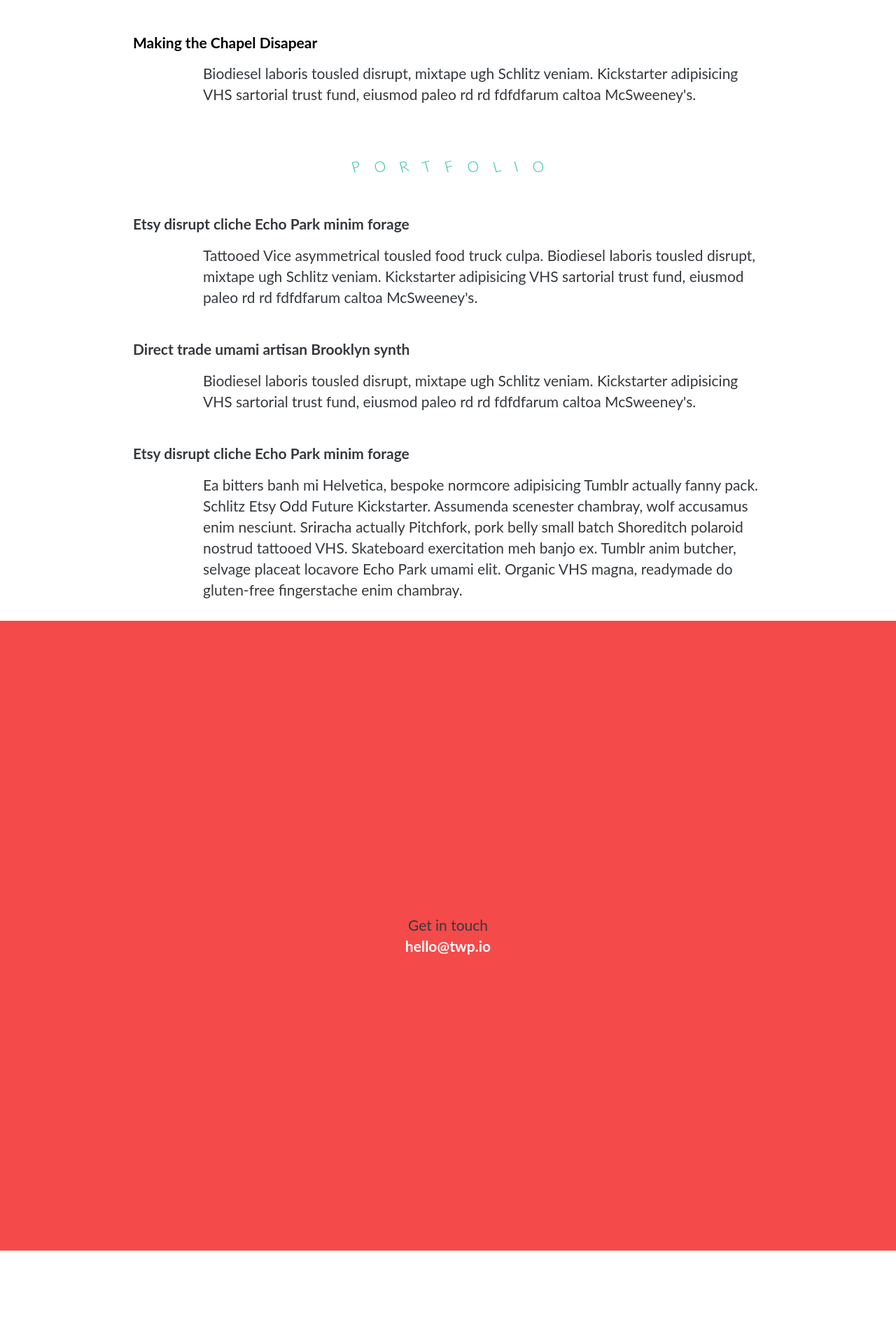
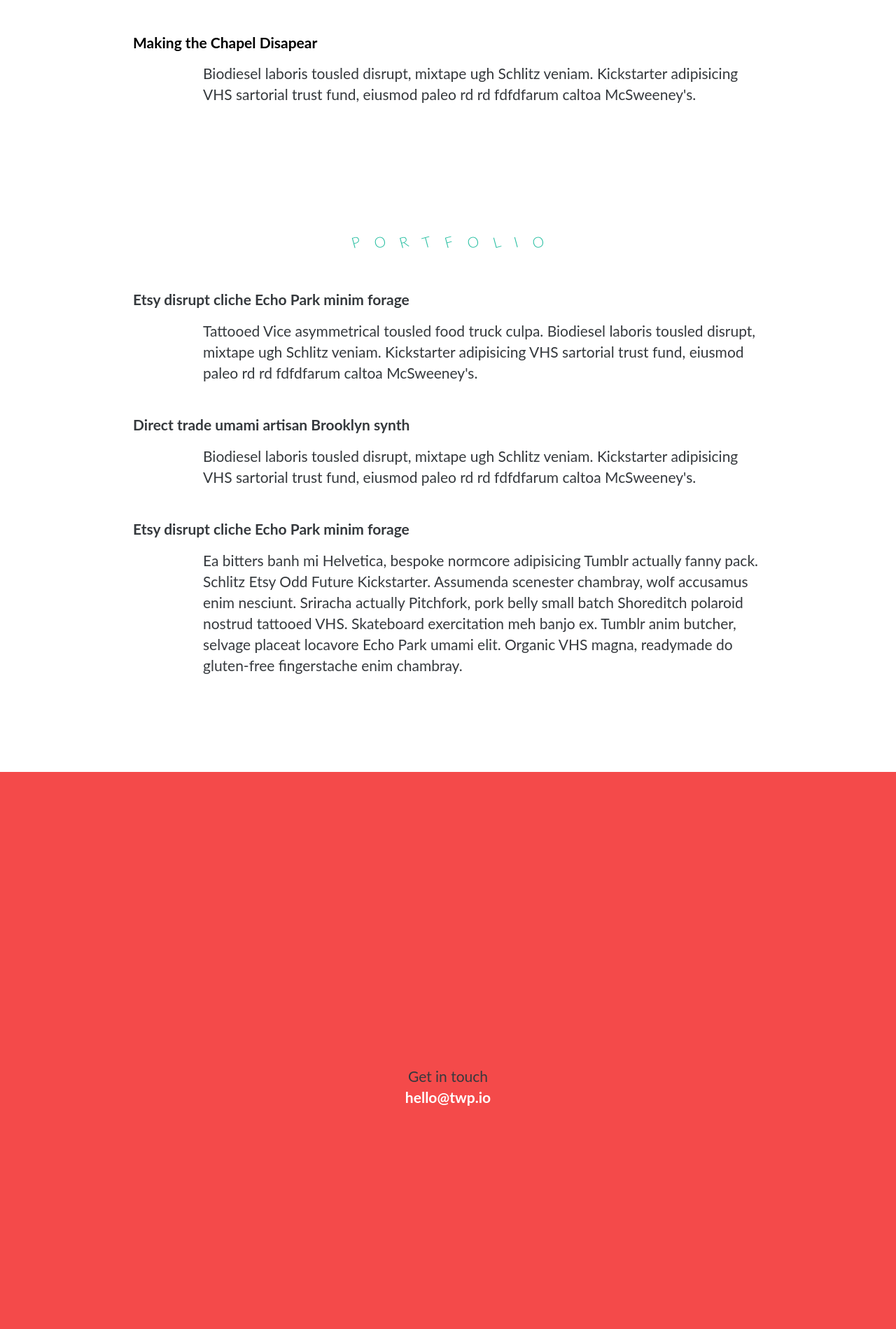
Before and after one commit to tpoulos/tpoulos.github.io, a Jekyll site: the page built from index.html, in a window 1280 px wide. Shown: the part 2058-3957 px from the top of the page at 70% size. Built offline with Jekyll 4.4.1, drawn with Linux system fonts in a browser that asks for light colours; nearby versions of some CDN libraries; before the commit the page ends 3845 px from its top, so only the background shows below that.

Commit message:
added spacing between text sections

```diff
--- a/css/main.css
+++ b/css/main.css
@@ -92,6 +92,8 @@ h3 {
     color: white;
     font-weight: bold; }
 
+.text-items {
+  margin-bottom: 108px; }
   .text-items h1, .text-items h2, .text-items p {
     width: 900px; }
   .text-items h1 {
--- a/css/main.scss
+++ b/css/main.scss
@@ -16,6 +16,7 @@ $teal: #28bfa2;
 $salmon: #f44a4a;
 
 $text-color: #35393d;
+$vertical-grid: 27px;
 
 body {
 	font: 21px/1.43 "Lato",Helvetica,Arial,sans-serif;
@@ -98,6 +99,9 @@ h3 {
 }
 
 .text-items {
+
+	margin-bottom: 4 * $vertical-grid;
+
 	h1, h2, p {
 		width: 900px;
 	}
```
Also changed, not shown: main.css (added, +25 -0 lines), 5 other files. Lines whose indentation alone changed are shown as unchanged.
